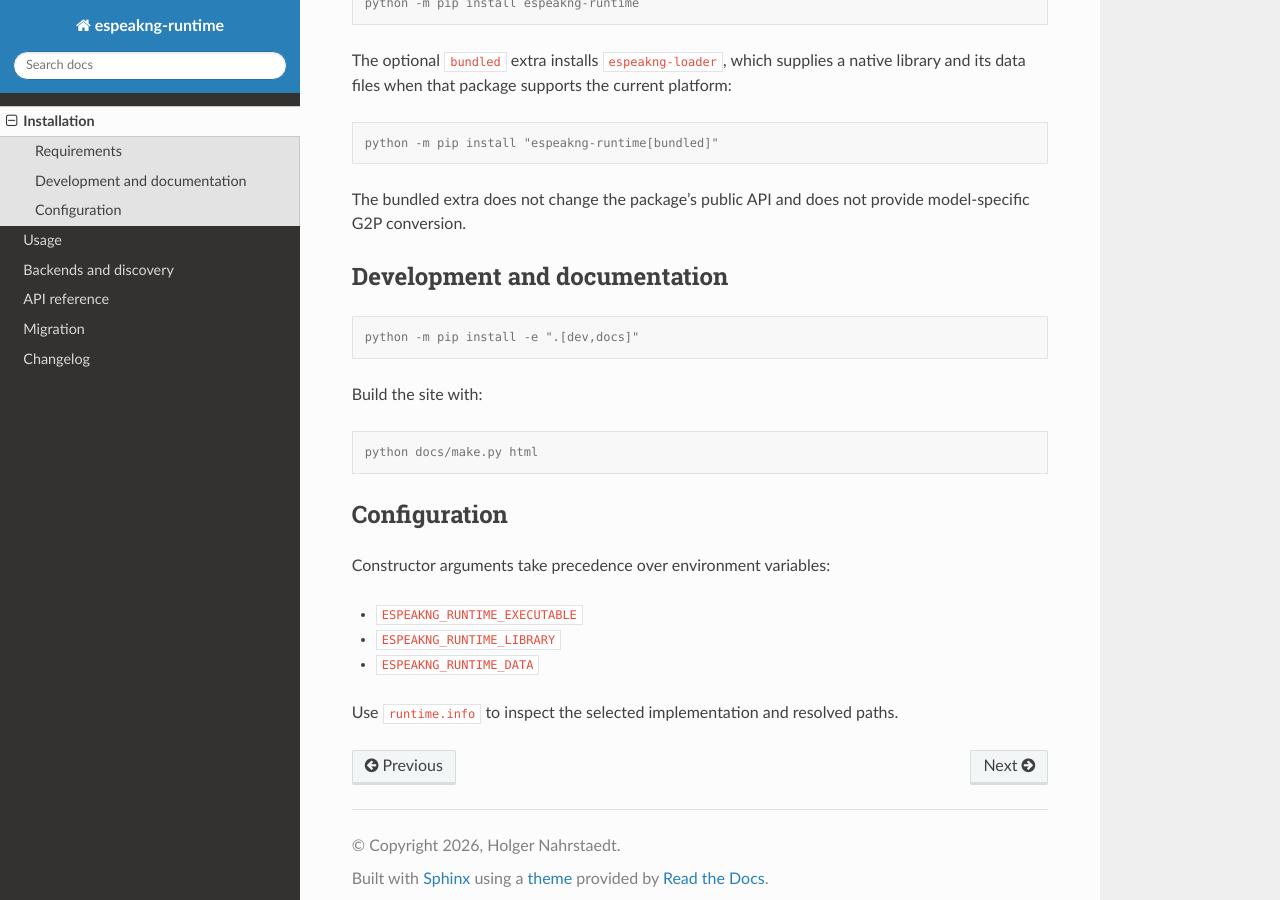
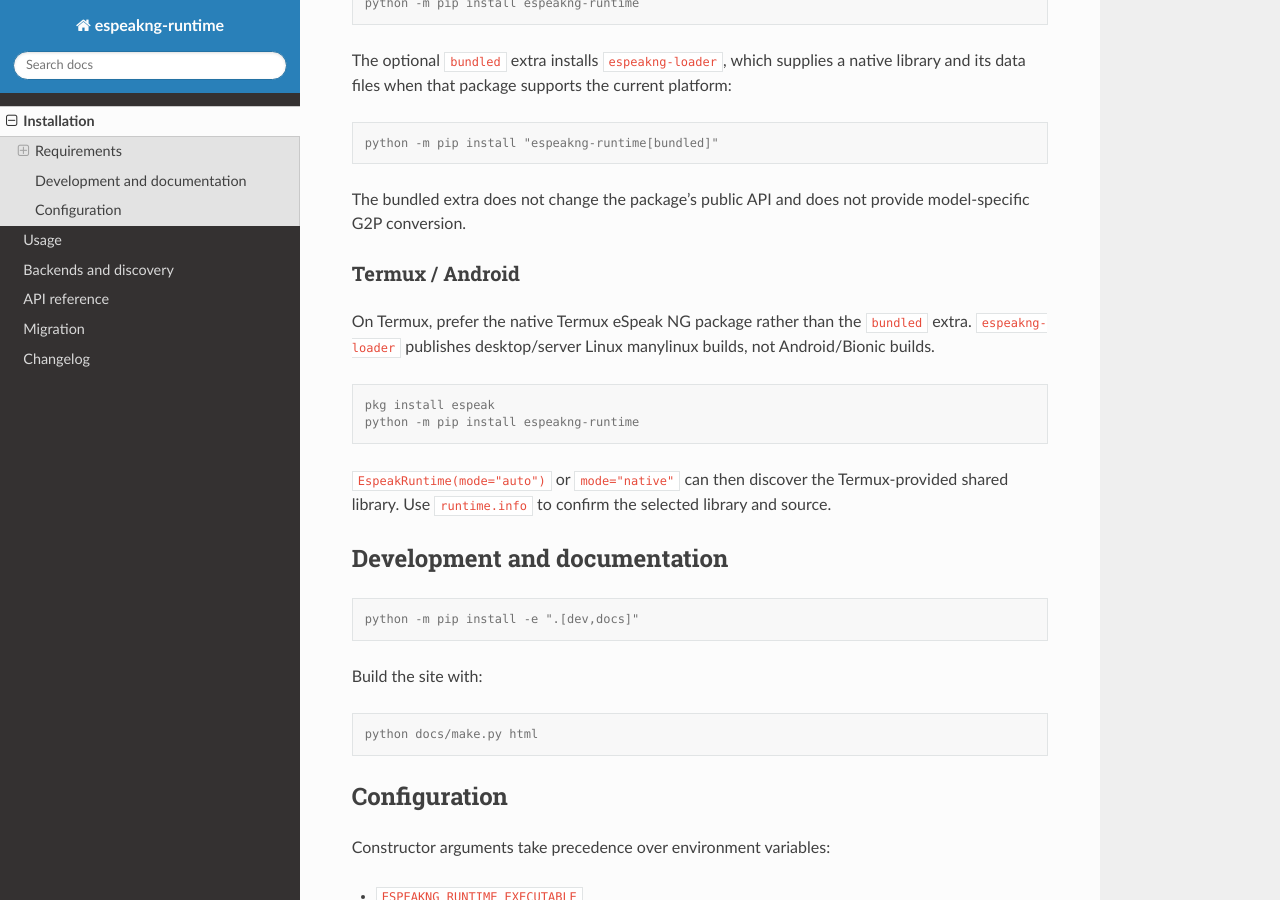
Before and after one commit to buchwandler/espeakng-runtime, a Sphinx documentation site: the page built from docs/installation.md, in a window 1280 px wide and 900 px high, scrolled down 306 px. Built offline with Sphinx 7.4.7 and the Read the Docs theme 3.1.0, drawn with Linux system fonts in a browser that asks for light colours.

````diff
--- a/docs/installation.md
+++ b/docs/installation.md
@@ -15,6 +15,21 @@
 ```
 
 The bundled extra does not change the package's public API and does not provide model-specific G2P conversion.
+
+### Termux / Android
+
+On Termux, prefer the native Termux eSpeak NG package rather than the
+`bundled` extra. `espeakng-loader` publishes desktop/server Linux
+manylinux builds, not Android/Bionic builds.
+
+```console
+pkg install espeak
+python -m pip install espeakng-runtime
+```
+
+`EspeakRuntime(mode="auto")` or `mode="native"` can then discover the
+Termux-provided shared library. Use `runtime.info` to confirm the selected
+library and source.
 
 ## Development and documentation
 
````
Also changed, not shown: 2 other files.
